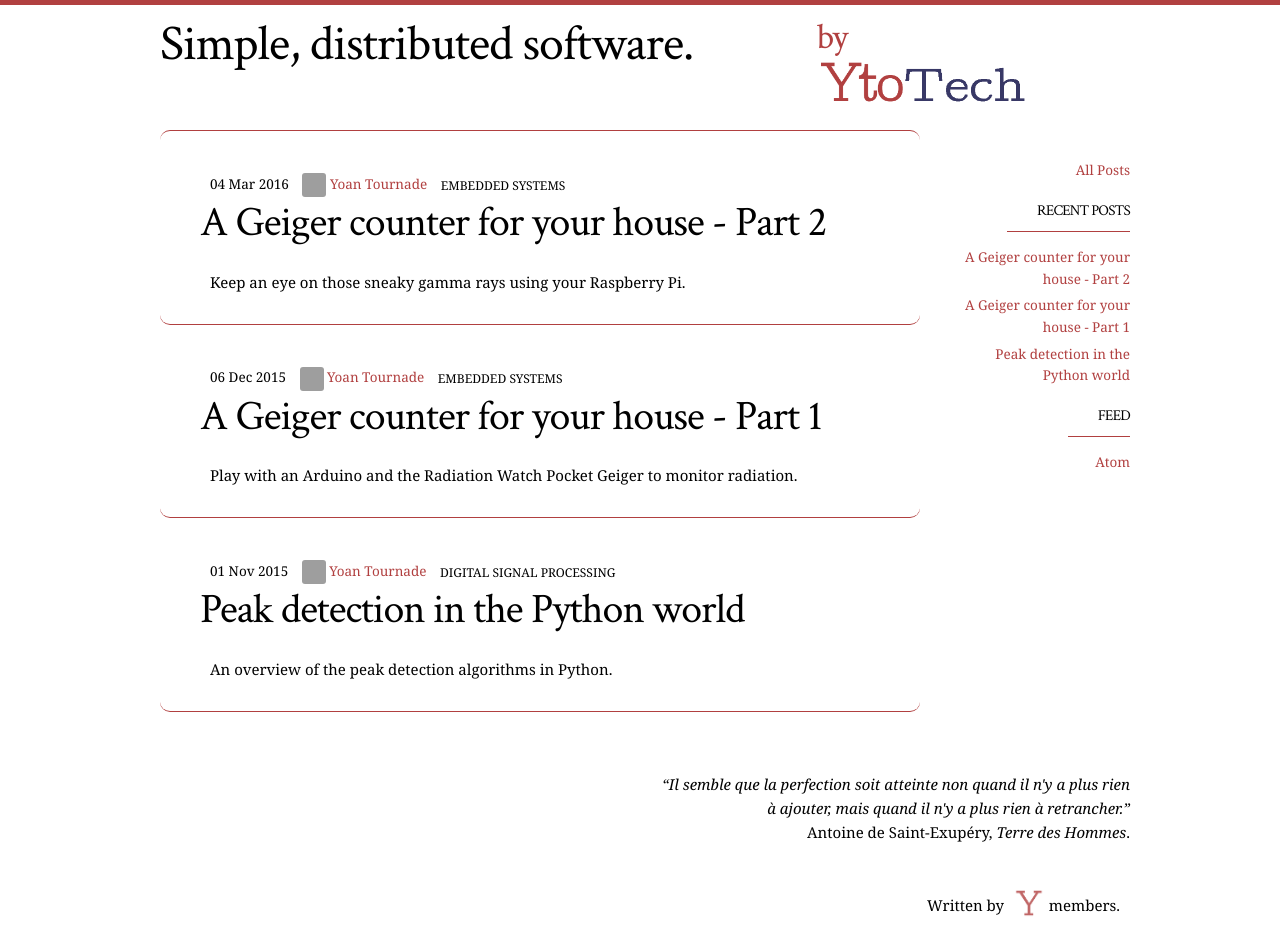
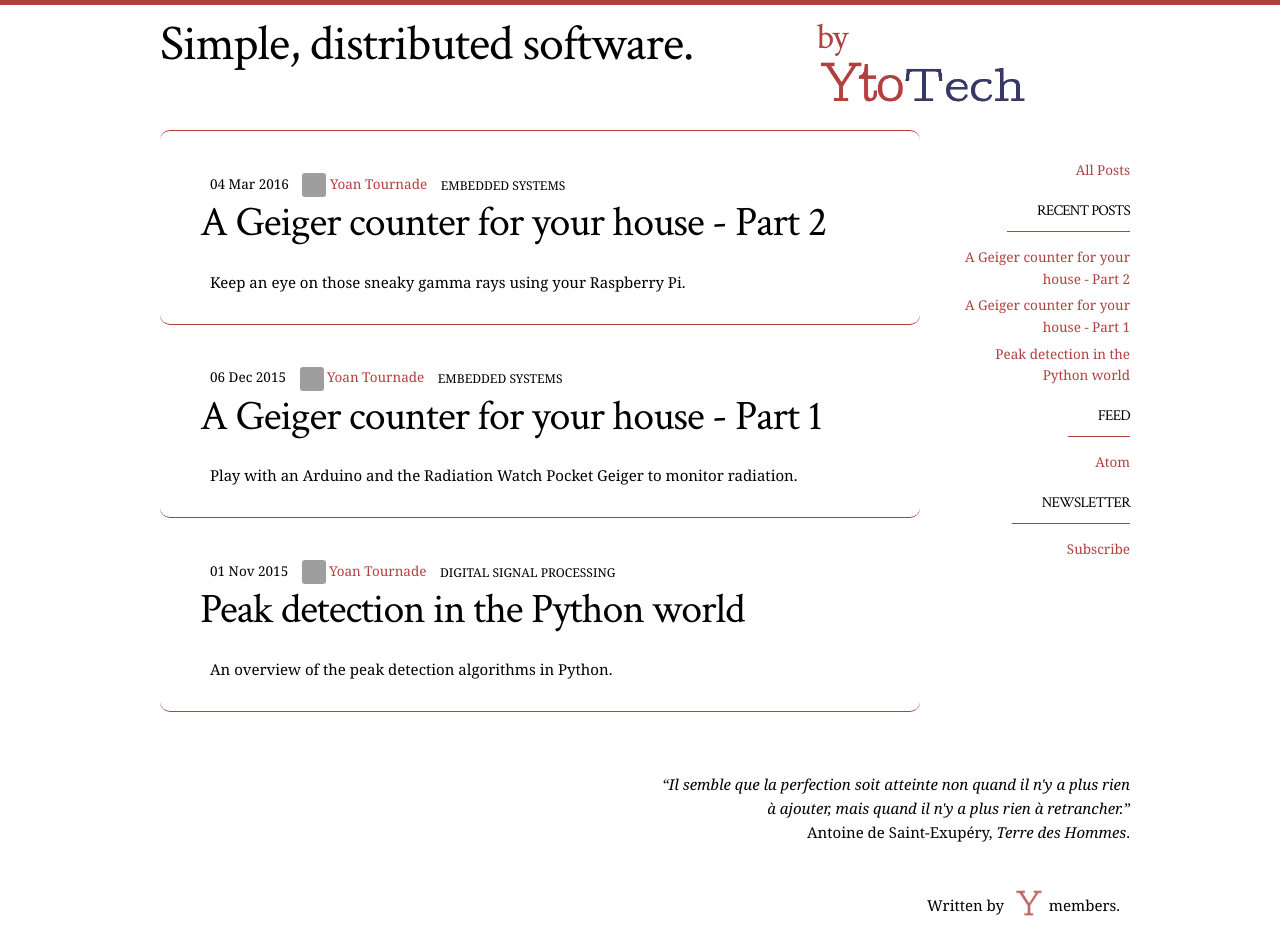
Before and after one commit to MonsieurV/monsieurv.github.io, a Jekyll site: the page built from index.html, in a window 1280 px wide. Built offline with Jekyll 4.4.1, drawn with Linux system fonts in a browser that asks for light colours; some web fonts are replaced; grey boxes are pictures that could not be loaded.

Commit message:
Allow people to subscribe to the Simple, distributed software blog newsletter

```diff
--- a/_includes/posts_contents.html
+++ b/_includes/posts_contents.html
@@ -27,5 +27,11 @@
         <a href="/feed.xml">Atom</a>
       </li>
     </ul>
+    <h4>Newsletter</h4>
+    <ul>
+      <li>
+        <a href="http://eepurl.com/bTwQ8j">Subscribe</a>
+      </li>
+    </ul>
   </aside>
 </div>
```
